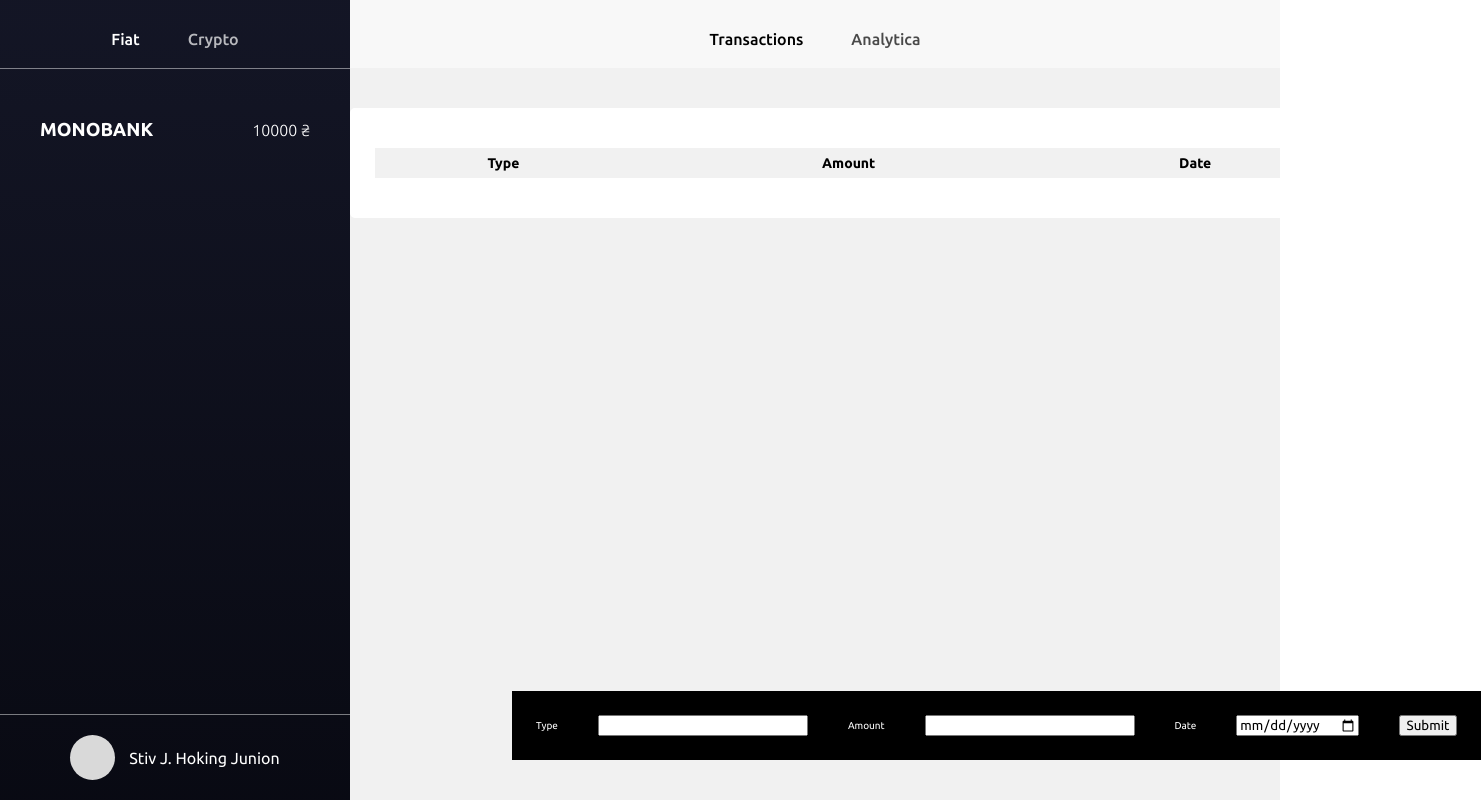
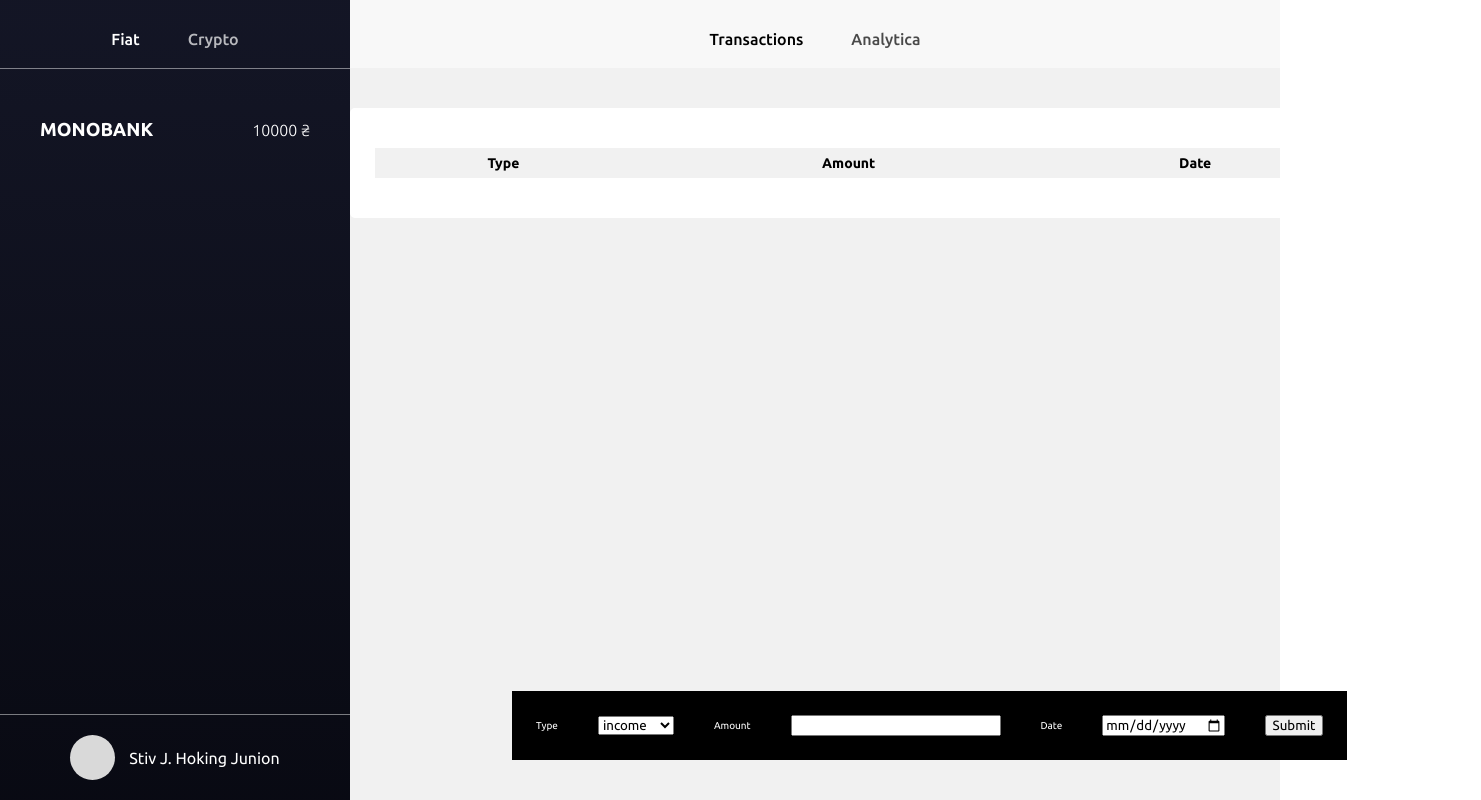
Before and after one commit to GoshaOlegovich/Finance-Management, a website: page index.html in a window 1280 px wide. Shown: the whole page, 1481 px wide, since content can reach past the window. Drawn offline with Linux system fonts and the light colour scheme.

Commit message:
feat: Add <select> to create transaction panel

```diff
--- a/index.html
+++ b/index.html
@@ -12,7 +12,10 @@
 <body>
 <form class="modal-form__new-transaction">
     <label for="type">Type</label>
-    <input class='modal-form__type' type="text" id="type">
+    <select class='modal-form__type' id="type" name="select">
+        <option value="income">income</option>
+        <option value="outcome">outcome</option>
+    </select>
     <label for="amount">Amount</label>
     <input class='modal-form__amount' type="text" id="amount">
     <label for="amount">Date</label>
--- a/src/scss/components/__modal.scss
+++ b/src/scss/components/__modal.scss
@@ -11,7 +11,12 @@
 
     left: 40%;
     right: 0;
-    input {
+    input, option {
         color: black;
     }
 }
+
+
+select, option {
+    color: black;
+}
```
Also changed, not shown: src/html/index.html (+4 -1 lines), styles/style.css.
